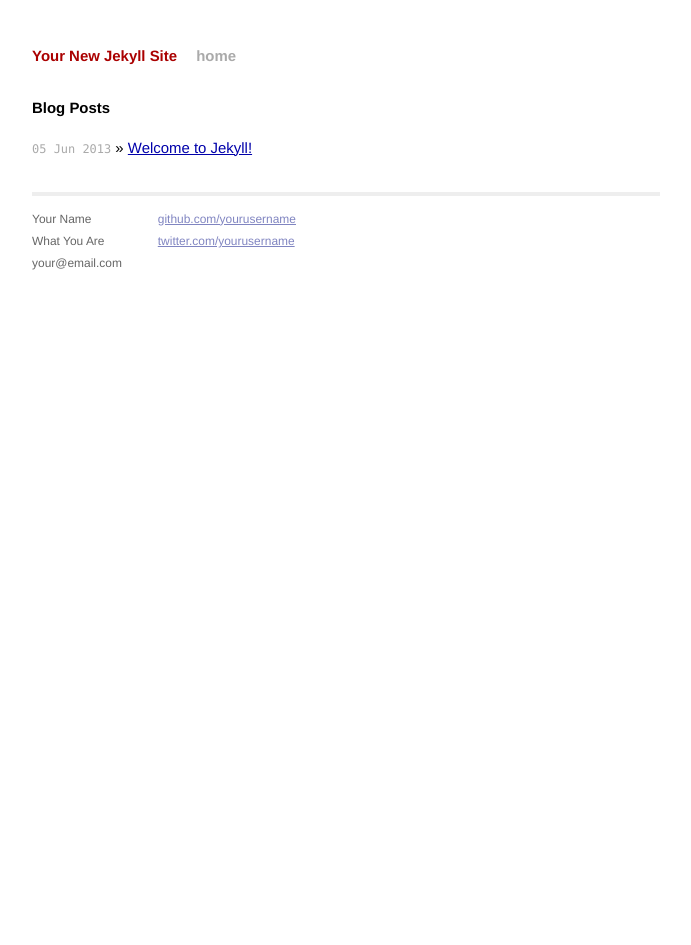
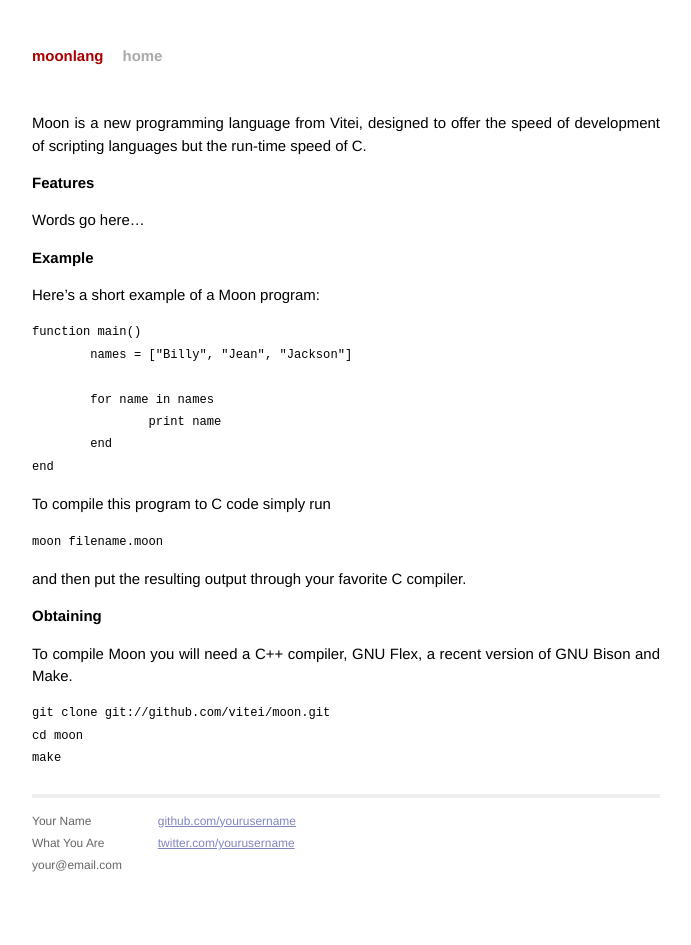
Before and after one commit to vitei/moon, a Jekyll site: the page built from index.md, in a window 1280 px wide. Shown: the whole page, without its empty margins (294-985 px from the left). Built offline with Jekyll 4.4.1, drawn with Linux system fonts in a browser that asks for light colours.

Commit message:
Initial setup.

```diff
--- a/_config.yml
+++ b/_config.yml
@@ -1,2 +1,2 @@
-name: Your New Jekyll Site
+name: moonlang
 pygments: true
--- a/index.html
+++ /dev/null
@@ -1,13 +0,0 @@
----
-layout: default
-title: Your New Jekyll Site
----
-
-<div id="home">
-  <h1>Blog Posts</h1>
-  <ul class="posts">
-    {% for post in site.posts %}
-      <li><span>{{ post.date | date_to_string }}</span> &raquo; <a href="{{ post.url }}">{{ post.title }}</a></li>
-    {% endfor %}
-  </ul>
-</div>
--- /dev/null
+++ b/index.md
@@ -0,0 +1,35 @@
+---
+layout: default
+title: "The Moon Programming Language"
+---
+
+Moon is a new programming language from Vitei, designed to offer the speed of development of scripting languages but the run-time speed of C.
+
+Features
+--------
+Words go here...
+
+Example
+-------
+Here's a short example of a Moon program:
+
+	function main()
+		names = ["Billy", "Jean", "Jackson"]
+
+		for name in names
+			print name
+		end
+	end
+
+To compile this program to C code simply run
+
+	moon filename.moon
+
+and then put the resulting output through your favorite C compiler.
+
+## Obtaining
+To compile Moon you will need a C++ compiler, GNU Flex, a recent version of GNU Bison and Make.
+
+	git clone git://github.com/vitei/moon.git
+	cd moon
+	make
```
Also changed, not shown: _posts/2013-06-05-welcome-to-jekyll.markdown (deleted, +0 -24 lines).
